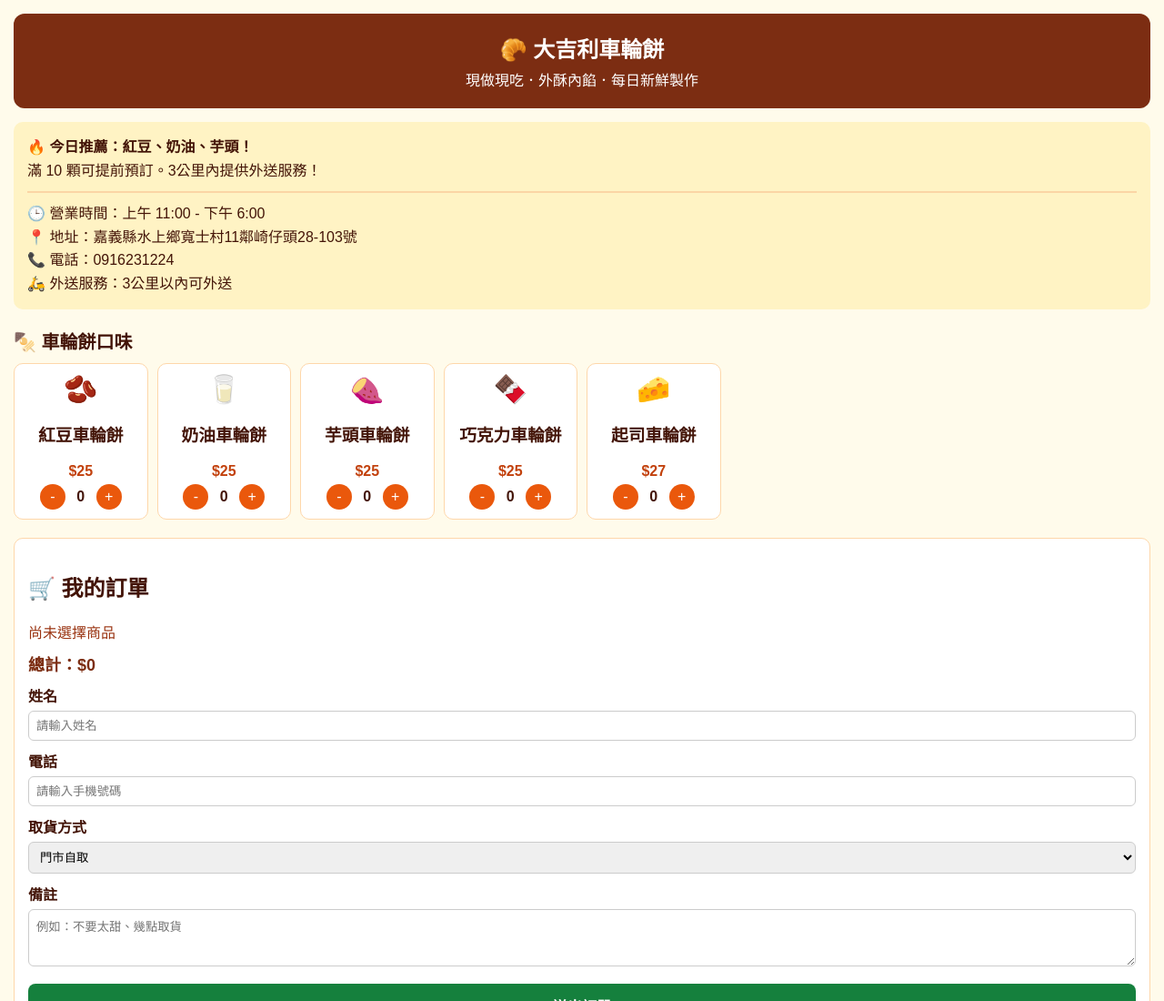
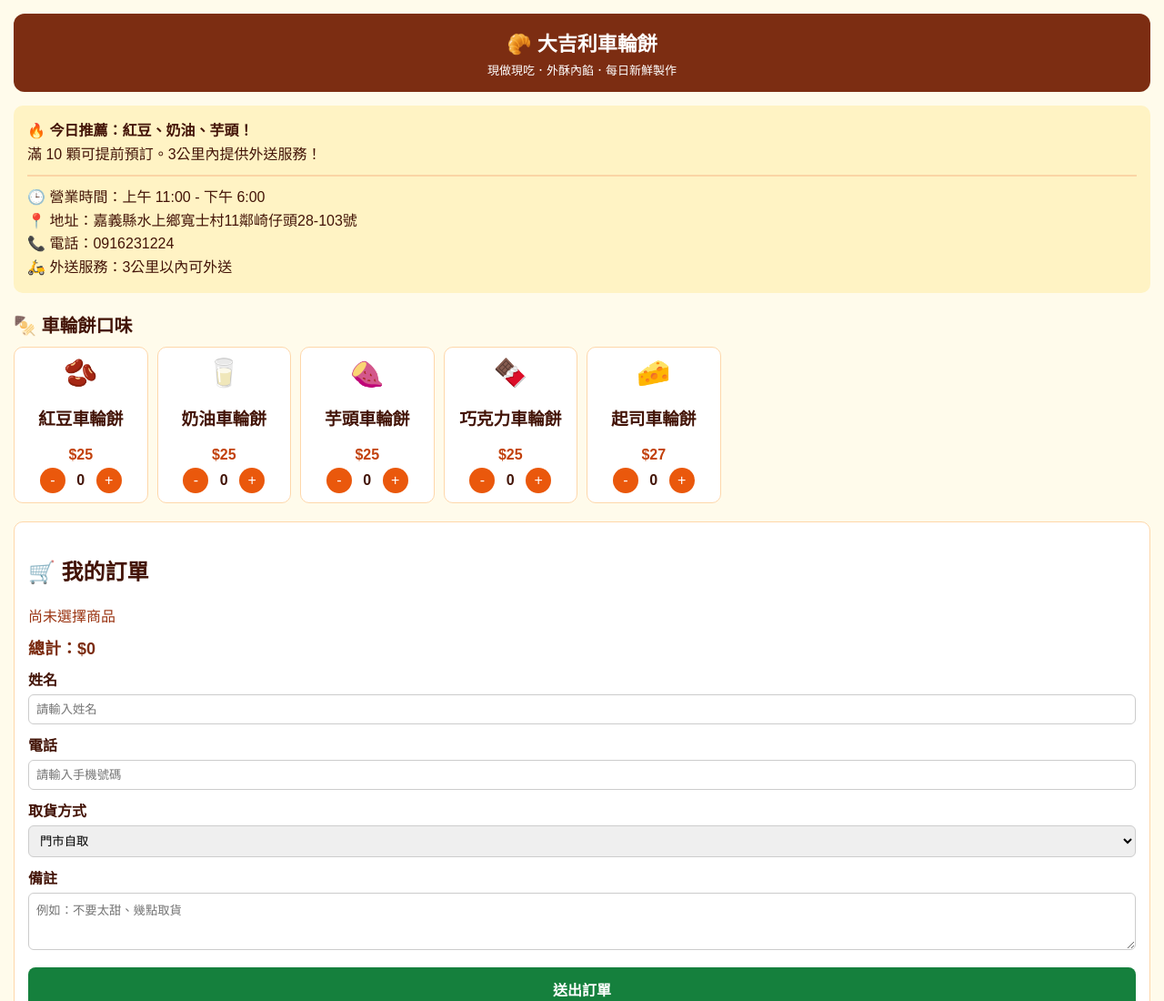
Before and after one commit to suj9063-web/fjsdjwi, a plain HTML site: page index.html in a window 1280 px wide. Shown: the top 1100 px of the page at 91% size. Drawn offline with Linux system fonts and the light colour scheme.

Commit message:
Update index.html

```diff
--- a/index.html
+++ b/index.html
@@ -6,8 +6,10 @@
   <title>大吉利車輪餅 | 線上訂購</title>
   <style>
     body { font-family: sans-serif; background-color: #fffbeb; color: #431407; margin: 0; padding: 15px; }
-    .header { background: #7c2d12; color: #fff; padding: 20px; text-align: center; border-radius: 12px; margin-bottom: 15px; }
-    .header h1 { margin: 0; font-size: 24px; }
+    .header { background: #7c2d12; color: #fff; padding: 15px 5px; text-align: center; border-radius: 12px; margin-bottom: 15px; }
+.header h1 { margin: 0; font-size: 22px; }
+.header p { margin: 5px 0 0; font-size: 13px; white-space: nowrap; }
+
     .info-card { background: #fff3c4; padding: 15px; border-radius: 10px; margin-bottom: 20px; line-height: 1.6; }
     .section-title { font-size: 20px; font-weight: bold; margin: 20px 0 10px; }
     .grid { display: grid; grid-template-columns: repeat(auto-fill, minmax(140px, 1fr)); gap: 10px; }
```
